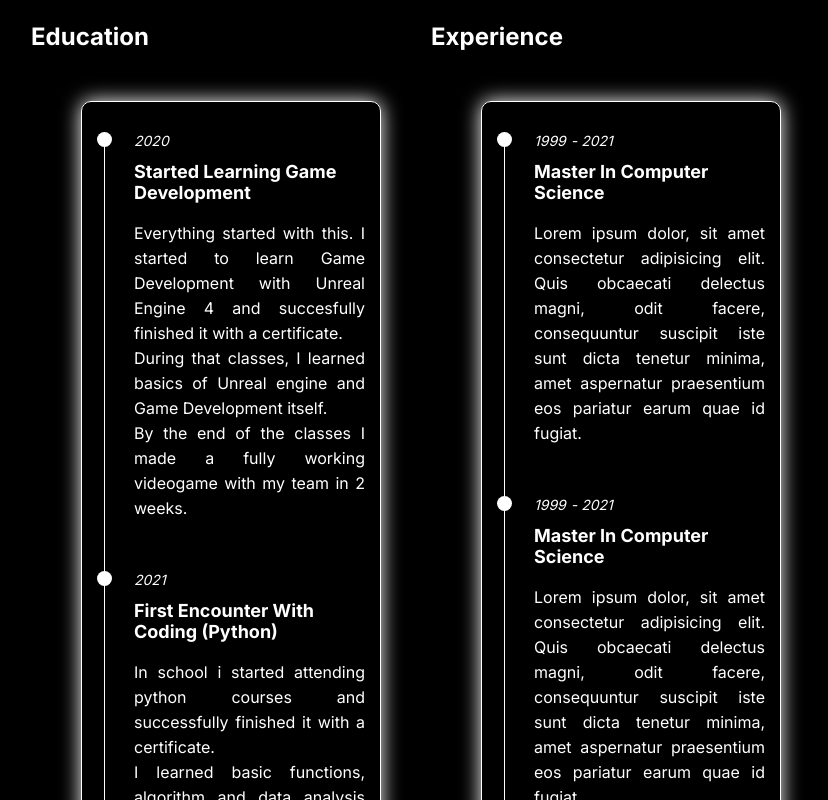
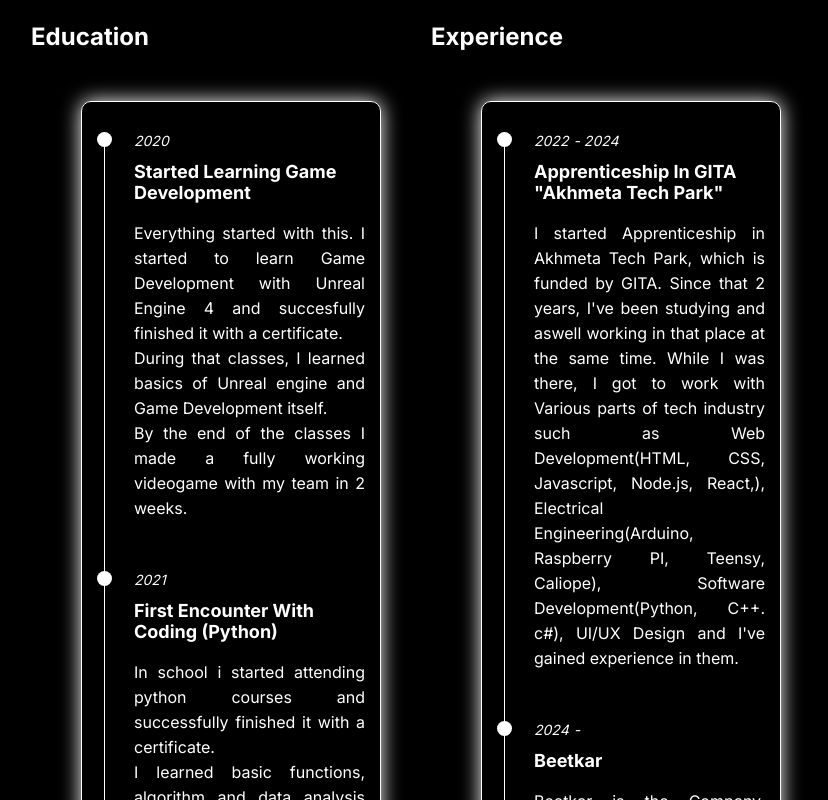
Before and after one commit to RyuKam1/portfolio-website, a Next.js app: page /about in a window 1280 px wide. Shown: the part 1280-2080 px from the top of the page, without its empty margins (209-1037 px from the left). Built offline with nearby package versions, Linux system fonts and the light colour scheme.

Commit message:
Added Info in About Page

```diff
--- a/src/app/about/page.jsx
+++ b/src/app/about/page.jsx
@@ -169,7 +169,7 @@ function About() {
                       <CountUp
                         className={styles.fa}
                         duration={4}
-                        end={2023}
+                        end={2024}
                         separator={""}
                       />
                     </i>
@@ -183,6 +183,30 @@ function About() {
                     segment I learned React.js-Next.js Development. For final
                     days I&apos;ve made fully working website using all of the
                     things i learned during the classes.
+                  </p>
+                </div>
+
+                <div className={styles.timeline_item}>
+                  <div className={styles.circle_dot}></div>
+                  <h3 className={styles.timeline_date}>
+                    <i className={styles.fa}>
+                      <CountUp
+                        className={styles.fa}
+                        duration={4}
+                        end={2023}
+                        separator={""}
+                      />
+                      {"- "}
+                    </i>
+                  </h3>
+                  <h4 className={styles.timeline_title}>
+                    Started Learning at ALTE University
+                  </h4>
+                  <p className={styles.timeline_text}>
+                    I started learning at ALTE University, where I am Learning
+                    Computer Science. I will continue to learn more and more
+                    about technologies and computer science, in order to become
+                    the great developer.
                   </p>
                 </div>
               </div>
@@ -201,26 +225,30 @@ function About() {
                       <CountUp
                         className={styles.fa}
                         duration={4}
-                        end={1999}
+                        end={2022}
                         separator={""}
                       />
                       {"- "}
                       <CountUp
                         className={styles.fa}
                         duration={4}
-                        end={2021}
+                        end={2024}
                         separator={""}
                       />
                     </i>
                   </h3>
                   <h4 className={styles.timeline_title}>
-                    Master in Computer Science
+                    Apprenticeship in GITA "Akhmeta Tech Park"
                   </h4>
                   <p className={styles.timeline_text}>
-                    Lorem ipsum dolor, sit amet consectetur adipisicing elit.
-                    Quis obcaecati delectus magni, odit facere, consequuntur
-                    suscipit iste sunt dicta tenetur minima, amet aspernatur
-                    praesentium eos pariatur earum quae id fugiat.
+                    I started Apprenticeship in Akhmeta Tech Park, which is
+                    funded by GITA. Since that 2 years, I&apos;ve been studying
+                    and aswell working in that place at the same time. While I
+                    was there, I got to work with Various parts of tech industry
+                    such as Web Development(HTML, CSS, Javascript, Node.js,
+                    React,), Electrical Engineering(Arduino, Raspberry PI,
+                    Teensy, Caliope), Software Development(Python, C++. c#),
+                    UI/UX Design and I&apos;ve gained experience in them.
                   </p>
                 </div>
 
@@ -231,30 +259,31 @@ function About() {
                       <CountUp
                         className={styles.fa}
                         duration={4}
-                        end={1999}
+                        end={2024}
                         separator={""}
                       />
                       {"- "}
-                      <CountUp
+                      {/* <CountUp
                         className={styles.fa}
                         duration={4}
-                        end={2021}
+                        end={0}
                         separator={""}
-                      />
+                      /> */}
                     </i>
                   </h3>
-                  <h4 className={styles.timeline_title}>
-                    Master in Computer Science
-                  </h4>
+                  <h4 className={styles.timeline_title}>Beetkar</h4>
                   <p className={styles.timeline_text}>
-                    Lorem ipsum dolor, sit amet consectetur adipisicing elit.
-                    Quis obcaecati delectus magni, odit facere, consequuntur
-                    suscipit iste sunt dicta tenetur minima, amet aspernatur
-                    praesentium eos pariatur earum quae id fugiat.
+                    Beetkar is the Company, which was founded by me and my
+                    friends. It is an innovative piece of technology, that helps
+                    beekepers with their everyday life, gains information about
+                    bees and detects various deseases or mites. The project is
+                    still ongoing and I am working on creating software for the
+                    hardware and also creating and maintaining the official
+                    website.
                   </p>
                 </div>
 
-                <div className={styles.timeline_item}>
+                {/* <div className={styles.timeline_item}>
                   <div className={styles.circle_dot}></div>
                   <h3 className={styles.timeline_date}>
                     <i className={styles.fa}>
@@ -306,7 +335,7 @@ function About() {
                     days I&apos;ve made fully working website using all of the
                     things i learned during the classes.
                   </p>
-                </div>
+                </div> */}
               </div>
             </div>
           </div>
```
